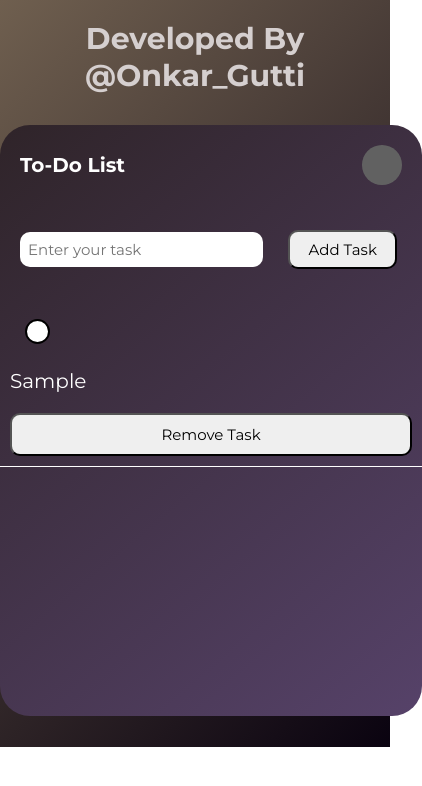
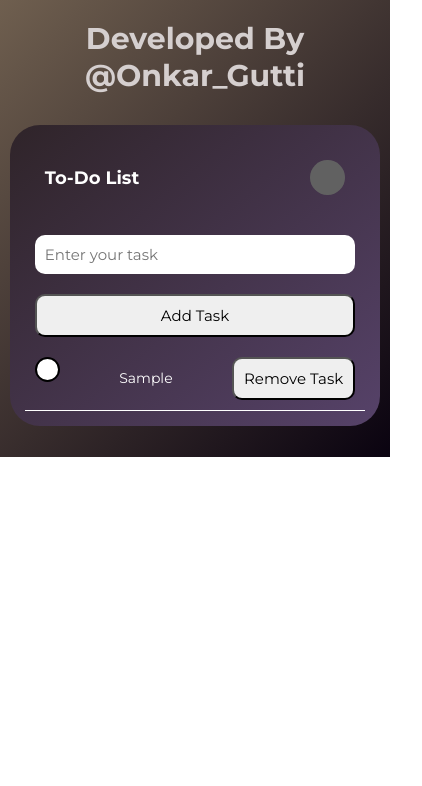
Before and after one commit to solutiontech214/ToDoList, a plain HTML site: page index.html in a window 390 px wide. Both pictures are taken after typing "Sample" into the empty fields and a click on the button "Add Task". Shown: the whole page, 422 px wide, since content can reach past the window. Drawn offline with Linux system fonts and the light colour scheme; grey boxes are pictures that could not be loaded.

Commit message:
responsive

```diff
--- a/css/style.css
+++ b/css/style.css
@@ -1,152 +1,148 @@
 @import url('https://fonts.googleapis.com/css2?family=Montserrat:ital,wght@0,100..900;1,100..900&family=Open+Sans:ital,wght@0,300..800;1,300..800&display=swap');
-*{
+* {
     margin: 0;
     padding: 0;
     box-sizing: border-box;
     font-family: "Montserrat", serif;
     font-size: 15px;
+}
 
-}
-body{
-    background:linear-gradient(135deg, #6f5f4f , #0a0310 );
+body {
+    background: linear-gradient(135deg, #6f5f4f, #0a0310);
     background-repeat: no-repeat;
     background-size: cover;
 }
-.container{
-    width:50vh;
-    height:70vh;
-   max-width: 450px;
-    max-height: 600px;
-    background: linear-gradient(140deg, #2f2429 , #564269 );
-    overflow:auto;
+
+.container {
+    width: 90%; /* Adjusted for smaller screens */
+    max-width: 500px;
+    height: auto;
+    padding: 20px;
+    background: linear-gradient(140deg, #2f2429, #564269);
+    overflow: auto;
     margin: 8% auto;
     border-radius: 30px;
 }
-ul li{
+
+.heading {
+    display: flex;
+    align-items: center;
+    justify-content: space-between;
+    padding: 20px;
+}
+
+.heading h1 {
+    color: #fff;
+    font-size: 24px;
+}
+
+.heading img {
+    width: 40px;
+    height: 40px;
+    border-radius: 50%;
+    filter: invert(100%);
+}
+
+.input-box {
+    display: flex;
+    align-items: center;
+    justify-content: space-between;
+    flex-wrap: wrap; /* Adjust layout for smaller screens */
+    padding: 10px;
+    gap: 10px; /* Add spacing between elements */
+}
+
+.input-box input {
+    flex: 1;
+    padding: 10px;
+    border-radius: 10px;
+    border: none;
+    outline: none;
+    margin: 10px 0;
+}
+
+.input-box button {
+    border-radius: 10px;
+    width: auto;
+    padding: 10px;
+}
+
+ul li {
     list-style: none;
     display: flex;
     justify-content: space-between;
     padding: 10px;
     border-bottom: 1px solid #fff;
 }
-.heading{
-    display: flex;
-   align-items: center;
-   justify-content: space-between ;
-    padding: 20px;
+
+.task {
+    margin-top: 12px;
+    font-size: 16px;
+    color: white;
 }
-.heading h1{
-    color: #fff;
-    font-size: 30px;
 
+ul li button {
+    border-radius: 10px;
+    padding: 10px;
+    width: auto;
 }
-.heading img{
-    width: 50px;
-    height:50px;
+
+input[type="checkbox"] {
+    -webkit-appearance: none;
+    -moz-appearance: none;
+    appearance: none;
+    width: 25px;
+    height: 25px;
+    background-color: #fff;
+    border: 2px solid #000;
     border-radius: 50%;
-  filter: invert(100%);
-
-}
-.input-box{
-    display: flex;
-    align-items: center;
-    justify-content: space-between;
-    padding:10px;
-}
-.input-box input{
-    width: 70%;
-    padding: 10px;
-   border-radius: 10px;
-    border: none;
-    outline: none;
-
-    margin: 10px;
-}
-.input-box button{
-    border-radius: 10px;
-    width:30%;
-    padding:10px
-}
-.input-box button,input{
-    margin:15px
-}
-li{
-    list-style: none;
-}
-#list{
-    display: flex;
-    flex-direction: column;
-    flex:1;
-  align-content: center;
-
-    color:white
-}
-.task{
-    margin-top: 12px;
-    width :50%;
-    overflow-x: hidden;
-    scroll-behavior: hidden;
-    font-size: 20px;
-}
-ul li button{
-    border-radius: 10px;
-    padding:10px;
-    width: 30%;
-}
-input[type="checkbox"] {
-    -webkit-appearance: none; /* Remove default styling */
-    -moz-appearance: none; /* Remove default styling */
-    appearance: none; /* Remove default styling */
-    width: 25px; /* Set the width */
-    height: 25px; /* Set the height */
-    background-color: #fff; /* Background color */
-    border: 2px solid #000; /* Border */
-    border-radius: 50%; /* Rounded corners */
-    cursor: pointer; /* Pointer cursor */
-    position: relative; /* Positioning for the checkmark */
+    cursor: pointer;
+    position: relative;
 }
 
 input[type="checkbox"]:checked::before {
-    content: ''; /* Empty content */
-    position: absolute; /* Absolute positioning */
-    top: 50%; /* Center vertically */
-    left: 50%; /* Center horizontally */
-    transform: translate(-50%, -50%); /* Center the checkmark */
-    width: 12px; /* Width of the checkmark */
-    height: 12px; /* Height of the checkmark */
-    background-color: #000; /* Color of the checkmark */
-    border-radius: 50%; /* Rounded corners for the checkmark */
+    content: '';
+    position: absolute;
+    top: 50%;
+    left: 50%;
+    transform: translate(-50%, -50%);
+    width: 12px;
+    height: 12px;
+    background-color: #000;
+    border-radius: 50%;
 }
 
-@media (max-width: 600px) {
+/* Responsive Design */
+@media (max-width: 768px) {
+    .container {
+        width: 95%;
+        padding: 15px;
+    }
+
     .heading h1 {
         font-size: 20px;
     }
 
-    .heading img {
-        width: 40px;
-        height: 40px;
+    .input-box {
+        flex-direction: column; /* Stack input and button vertically */
     }
 
-    .input-box input {
-        padding: 8px;
+    .input-box input, .input-box button {
+        width: 100%; /* Full width for smaller screens */
+    }
+}
+
+@media (max-width: 480px) {
+    .heading h1 {
+        font-size: 18px;
     }
 
-    .input-box button {
-        padding: 8px 16px;
+    .heading img {
+        width: 35px;
+        height: 35px;
     }
 
-    ul li {
-        flex-direction: column;
-        align-items: flex-start;
-    }
-
-    ul li .task {
-        margin: 10px 0;
-    }
-
-    ul li button {
-        width: 100%;
-        margin-top: 10px;
+    .task {
+        font-size: 14px;
     }
 }
```
